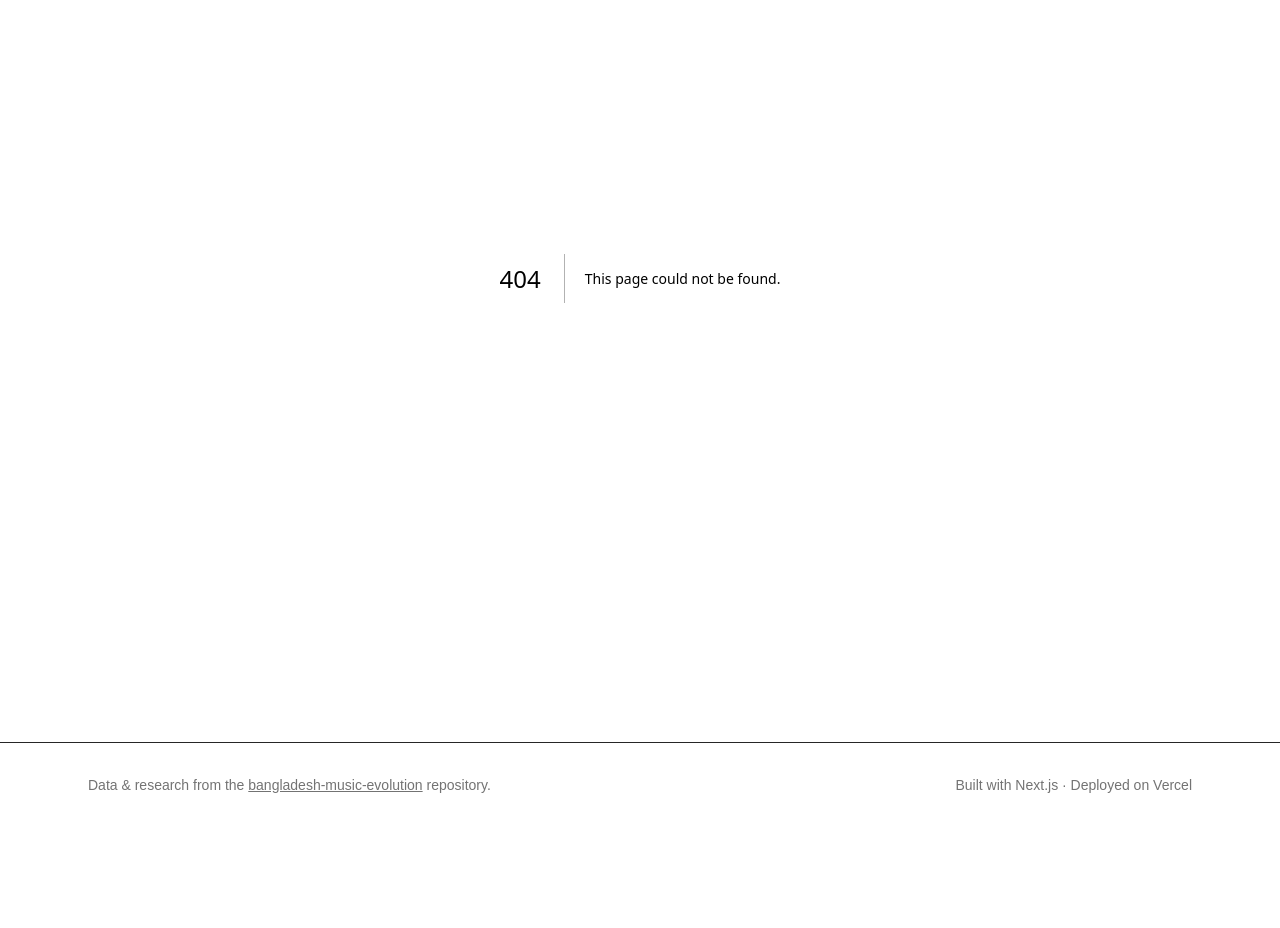
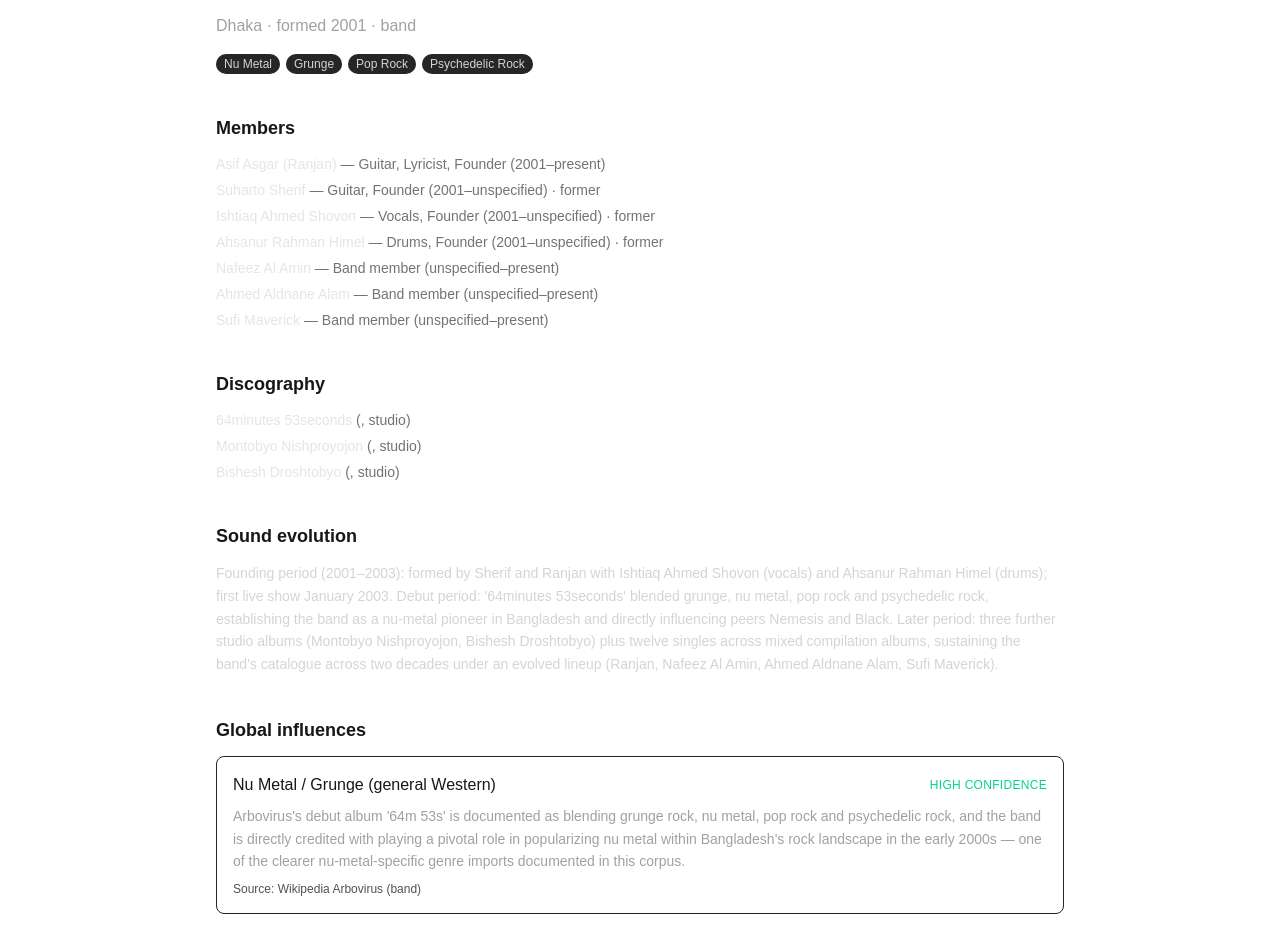
Before and after one commit to smile-plzz/bangladesh-music-evolution, a Next.js app in the folder web/: page /artists/arbovirus in a window 1280 px wide. Before the commit this address had no page. Shown: the part 187-1115 px from the top of the page. Before the commit the page ends 1014 px from the top, so only its background shows below. Built offline with nearby package versions, Linux system fonts and the light colour scheme.

Commit message:
Auto-sync: Write page.tsx (1 file(s)) - 2026-08-07 13:07:26

```diff
--- /dev/null
+++ b/web/src/app/artists/[id]/page.tsx
@@ -0,0 +1,207 @@
+import Link from "next/link";
+import { notFound } from "next/navigation";
+import { getAllArtists, getArtist, getConcertsForArtist } from "@/lib/data";
+
+export async function generateStaticParams() {
+  return getAllArtists().map((a) => ({ id: a.id }));
+}
+
+export default async function ArtistPage(props: PageProps<"/artists/[id]">) {
+  const { id } = await props.params;
+  const artist = getArtist(id);
+  if (!artist) notFound();
+
+  const concerts = getConcertsForArtist(artist.id);
+
+  const confidenceColor: Record<string, string> = {
+    high: "text-emerald-400",
+    medium: "text-amber-400",
+    low: "text-neutral-500",
+  };
+
+  return (
+    <div className="mx-auto max-w-4xl px-4 sm:px-6 py-12">
+      <Link href="/artists" className="text-sm text-emerald-400 hover:underline">
+        &larr; All artists
+      </Link>
+
+      <h1 className="text-4xl font-bold tracking-tight mt-4">{artist.name}</h1>
+      <div className="text-neutral-400 mt-2">
+        {artist.origin_city}
+        {artist.formed_year ? ` · formed ${artist.formed_year}` : ""}
+        {artist.disbanded_year ? `–${artist.disbanded_year}` : ""}
+        {" · "}
+        {artist.type}
+      </div>
+      <div className="flex flex-wrap gap-1.5 mt-4">
+        {artist.genres.map((g) => (
+          <Link
+            key={g}
+            href={`/genres/${encodeURIComponent(g)}`}
+            className="text-xs px-2 py-0.5 rounded-full bg-neutral-800 text-neutral-300 hover:bg-neutral-700"
+          >
+            {g}
+          </Link>
+        ))}
+      </div>
+
+      {artist.members.length > 0 && (
+        <Section title="Members">
+          <ul className="space-y-1.5">
+            {artist.members.map((m) => (
+              <li key={m.name} className="text-sm">
+                <span className="text-neutral-200">{m.name}</span>
+                <span className="text-neutral-500">
+                  {" "}
+                  — {m.role} ({m.years_active})
+                  {m.current ? "" : " · former"}
+                </span>
+              </li>
+            ))}
+          </ul>
+        </Section>
+      )}
+
+      {artist.discography_summary.length > 0 && (
+        <Section title="Discography">
+          <ul className="space-y-1.5">
+            {artist.discography_summary.map((d) => (
+              <li key={`${d.title}-${d.year}`} className="text-sm">
+                <span className="text-neutral-200">{d.title}</span>
+                <span className="text-neutral-500"> ({d.year}, {d.type})</span>
+                {d.notable_tracks.length > 0 && (
+                  <span className="text-neutral-500">
+                    {" "}
+                    — {d.notable_tracks.join(", ")}
+                  </span>
+                )}
+              </li>
+            ))}
+          </ul>
+        </Section>
+      )}
+
+      {artist.sound_evolution_summary && (
+        <Section title="Sound evolution">
+          <p className="text-sm text-neutral-300 leading-relaxed">
+            {artist.sound_evolution_summary}
+          </p>
+        </Section>
+      )}
+
+      {artist.global_influences.length > 0 && (
+        <Section title="Global influences">
+          <div className="space-y-4">
+            {artist.global_influences.map((inf) => (
+              <div
+                key={inf.artist_or_genre}
+                className="rounded-lg border border-neutral-800 p-4"
+              >
+                <div className="flex items-center justify-between">
+                  <span className="font-medium">{inf.artist_or_genre}</span>
+                  <span
+                    className={`text-xs uppercase tracking-wide ${
+                      confidenceColor[inf.confidence] ?? "text-neutral-500"
+                    }`}
+                  >
+                    {inf.confidence} confidence
+                  </span>
+                </div>
+                <p className="text-sm text-neutral-400 mt-2 leading-relaxed">
+                  {inf.evidence}
+                </p>
+                <p className="text-xs text-neutral-600 mt-2">
+                  Source: {inf.source}
+                </p>
+              </div>
+            ))}
+          </div>
+        </Section>
+      )}
+
+      {artist.local_adaptation_notes && (
+        <Section title="Local adaptation">
+          <p className="text-sm text-neutral-300 leading-relaxed">
+            {artist.local_adaptation_notes}
+          </p>
+        </Section>
+      )}
+
+      {artist.concert_culture_notes && (
+        <Section title="Concert culture">
+          <p className="text-sm text-neutral-300 leading-relaxed">
+            {artist.concert_culture_notes}
+          </p>
+        </Section>
+      )}
+
+      {artist.listener_community_notes && (
+        <Section title="Listener community">
+          <p className="text-sm text-neutral-300 leading-relaxed">
+            {artist.listener_community_notes}
+          </p>
+        </Section>
+      )}
+
+      {concerts.length > 0 && (
+        <Section title="Documented concerts">
+          <ul className="space-y-2">
+            {concerts.map((c) => (
+              <li key={c.id}>
+                <Link
+                  href={`/concerts/${c.id}`}
+                  className="text-sm text-neutral-200 hover:text-emerald-400"
+                >
+                  {c.name}
+                </Link>
+                <span className="text-sm text-neutral-500">
+                  {" "}
+                  — {c.date} · {c.venue.name}, {c.venue.city}
+                </span>
+              </li>
+            ))}
+          </ul>
+        </Section>
+      )}
+
+      {artist.sources.length > 0 && (
+        <Section title="Sources">
+          <ul className="space-y-1">
+            {artist.sources.map((s) => (
+              <li key={s.url} className="text-sm">
+                <a
+                  href={s.url}
+                  target="_blank"
+                  rel="noreferrer"
+                  className="text-emerald-400 hover:underline"
+                >
+                  {s.title}
+                </a>
+                <span className="text-neutral-600"> ({s.type})</span>
+              </li>
+            ))}
+          </ul>
+        </Section>
+      )}
+
+      <p className="text-xs text-neutral-600 mt-12">
+        Last updated {artist.last_updated}
+      </p>
+    </div>
+  );
+}
+
+function Section({
+  title,
+  children,
+}: {
+  title: string;
+  children: React.ReactNode;
+}) {
+  return (
+    <section className="mt-10">
+      <h2 className="text-lg font-semibold mb-3">{title}</h2>
+      {children}
+    </section>
+  );
+}
```
